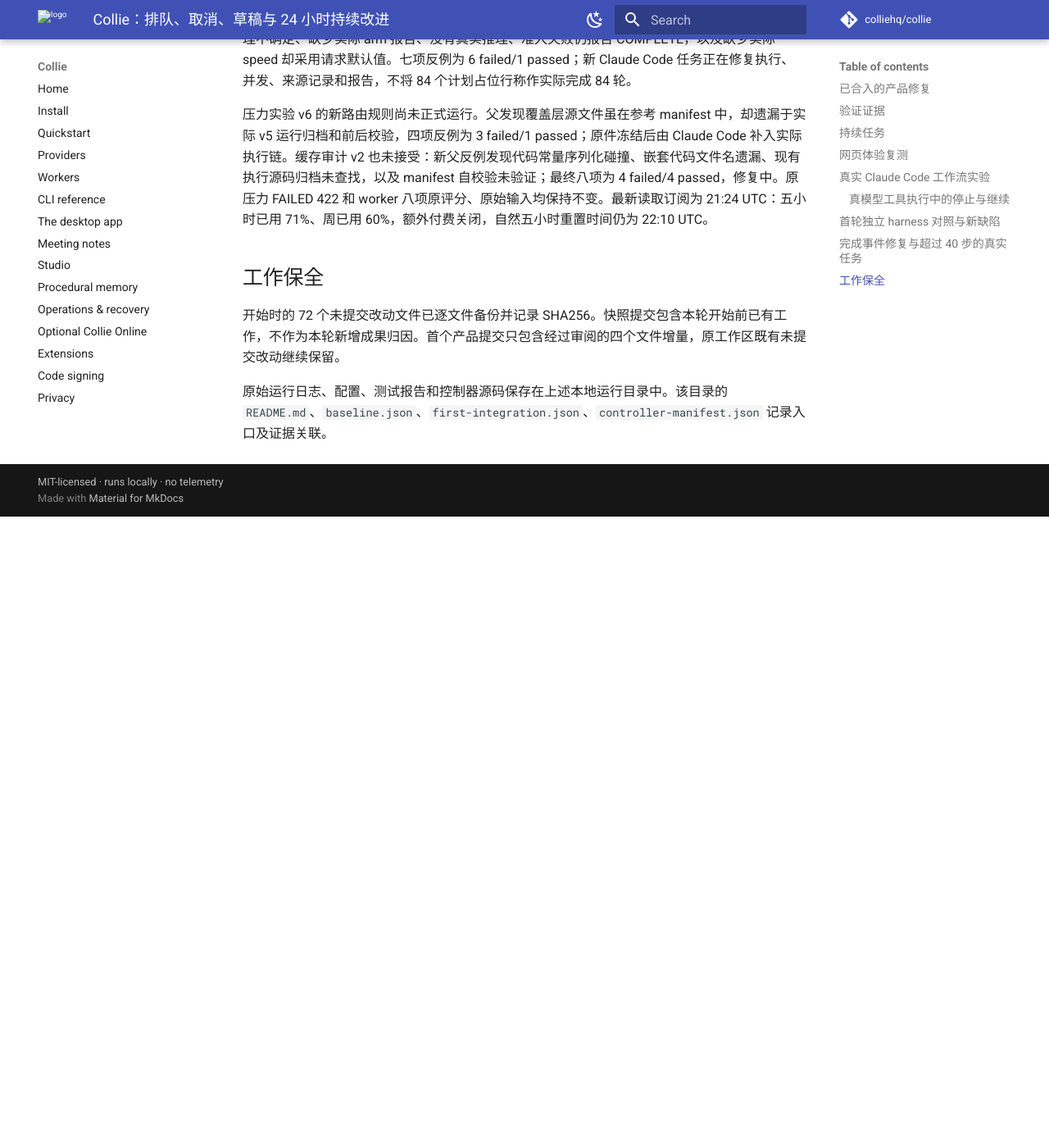
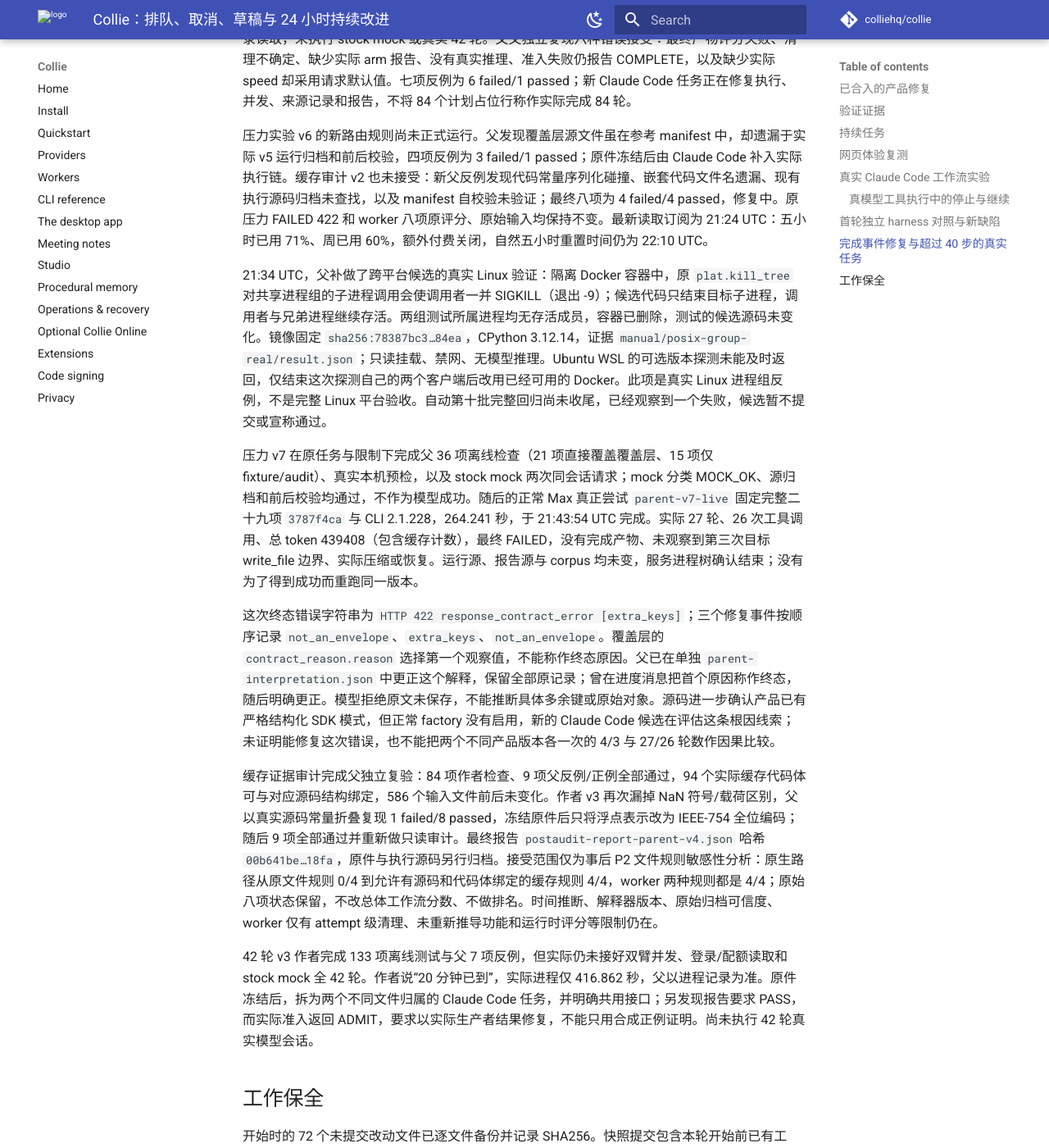
Before and after one commit to colliehq/collie, an MkDocs documentation site: the page built from docs/product-evolution-2026-09-13.md, in a window 1280 px wide and 1400 px high, scrolled down 19753 px. Shown: the whole window at 82% size. Built offline with MkDocs 1.6.1 and Material for MkDocs 9.7.7, drawn with Linux system fonts in a browser that asks for light colours; comment, search, counter and statistics services are not loaded; before the commit the page ends 20383 px from its top, so only the background shows below that; some of the changed text lies outside the part shown.

Commit message:
docs: record real pressure failure and reviewed cache evidence

```diff
--- a/docs/product-evolution-2026-09-13.md
+++ b/docs/product-evolution-2026-09-13.md
@@ -2,7 +2,7 @@
 
 本轮从 2026-09-13 05:15 PDT 开始，后台任务截止于 2026-09-14 05:15 PDT。
 
-截至 21:31 UTC，三十项产品修复已经独立验证并提交；后台正在对跨平台进程清理候选做完整回归。真实本地中英文 companion UI 检查完成。三个原生 Claude Code 任务在完善压力实验、缓存证据审计与 42 次用户请求实验；尚未把这些准备工作算作新的模型实验成功。
+截至 21:51 UTC，三十项产品修复已提交。新的真实压力实验仍然失败，但已定位到响应契约类别；缓存审计以限定范围接受。跨平台候选完成真实 Linux 反例验证，完整回归已出现一项失败，正在等待收尾定位，尚未接受。三个 Claude Code 任务并行完善 42 轮执行与 SDK 正常入口的结构化输出。
 
 ## 已合入的产品修复
 
@@ -288,6 +288,16 @@
 
 压力实验 v6 的新路由规则尚未正式运行。父发现覆盖层源文件虽在参考 manifest 中，却遗漏于实际 v5 运行归档和前后校验，四项反例为 3 failed/1 passed；原件冻结后由 Claude Code 补入实际执行链。缓存审计 v2 也未接受：新父反例发现代码常量序列化碰撞、嵌套代码文件名遗漏、现有执行源码归档未查找，以及 manifest 自校验未验证；最终八项为 4 failed/4 passed，修复中。原压力 FAILED 422 和 worker 八项原评分、原始输入均保持不变。最新读取订阅为 21:24 UTC：五小时已用 71%、周已用 60%，额外付费关闭，自然五小时重置时间仍为 22:10 UTC。
 
+21:34 UTC，父补做了跨平台候选的真实 Linux 验证：隔离 Docker 容器中，原 `plat.kill_tree` 对共享进程组的子进程调用会使调用者一并 SIGKILL（退出 -9）；候选代码只结束目标子进程，调用者与兄弟进程继续存活。两组测试所属进程均无存活成员，容器已删除，测试的候选源码未变化。镜像固定 `sha256:78387bc3…84ea`，CPython 3.12.14，证据 `manual/posix-group-real/result.json`；只读挂载、禁网、无模型推理。Ubuntu WSL 的可选版本探测未能及时返回，仅结束这次探测自己的两个客户端后改用已经可用的 Docker。此项是真实 Linux 进程组反例，不是完整 Linux 平台验收。自动第十批完整回归尚未收尾，已经观察到一个失败，候选暂不提交或宣称通过。
+
+压力 v7 在原任务与限制下完成父 36 项离线检查（21 项直接覆盖覆盖层、15 项仅 fixture/audit）、真实本机预检，以及 stock mock 两次同会话请求；mock 分类 MOCK_OK、源归档和前后校验均通过，不作为模型成功。随后的正常 Max 真正尝试 `parent-v7-live` 固定完整二十九项 `3787f4ca` 与 CLI 2.1.228，264.241 秒，于 21:43:54 UTC 完成。实际 27 轮、26 次工具调用、总 token 439408（包含缓存计数），最终 FAILED，没有完成产物、未观察到第三次目标 write_file 边界、实际压缩或恢复。运行源、报告源与 corpus 均未变，服务进程树确认结束；没有为了得到成功而重跑同一版本。
+
+这次终态错误字符串为 `HTTP 422 response_contract_error [extra_keys]`；三个修复事件按顺序记录 `not_an_envelope`、`extra_keys`、`not_an_envelope`。覆盖层的 `contract_reason.reason` 选择第一个观察值，不能称作终态原因。父已在单独 `parent-interpretation.json` 中更正这个解释，保留全部原记录；曾在进度消息把首个原因称作终态，随后明确更正。模型拒绝原文未保存，不能推断具体多余键或原始对象。源码进一步确认产品已有严格结构化 SDK 模式，但正常 factory 没有启用，新的 Claude Code 候选在评估这条根因线索；未证明能修复这次错误，也不能把两个不同产品版本各一次的 4/3 与 27/26 轮数作因果比较。
+
+缓存证据审计完成父独立复验：84 项作者检查、9 项父反例/正例全部通过，94 个实际缓存代码体可与对应源码结构绑定，586 个输入文件前后未变化。作者 v3 再次漏掉 NaN 符号/载荷区别，父以真实源码常量折叠复现 1 failed/8 passed，冻结原件后只将浮点表示改为 IEEE-754 全位编码；随后 9 项全部通过并重新做只读审计。最终报告 `postaudit-report-parent-v4.json` 哈希 `00b641be…18fa`，原件与执行源码另行归档。接受范围仅为事后 P2 文件规则敏感性分析：原生路径从原文件规则 0/4 到允许有源码和代码体绑定的缓存规则 4/4，worker 两种规则都是 4/4；原始八项状态保留，不改总体工作流分数、不做排名。时间推断、解释器版本、原始归档可信度、worker 仅有 attempt 级清理、未重新推导功能和运行时评分等限制仍在。
+
+42 轮 v3 作者完成 133 项离线测试与父 7 项反例，但实际仍未接好双臂并发、登录/配额读取和 stock mock 全 42 轮。作者说“20 分钟已到”，实际进程仅 416.862 秒，父以进程记录为准。原件冻结后，拆为两个不同文件归属的 Claude Code 任务，并明确共用接口；另发现报告要求 PASS，而实际准入返回 ADMIT，要求以实际生产者结果修复，不能只用合成正例证明。尚未执行 42 轮真实模型会话。
+
 ## 工作保全
 
 开始时的 72 个未提交改动文件已逐文件备份并记录 SHA256。快照提交包含本轮开始前已有工作，不作为本轮新增成果归因。首个产品提交只包含经过审阅的四个文件增量，原工作区既有未提交改动继续保留。
```
